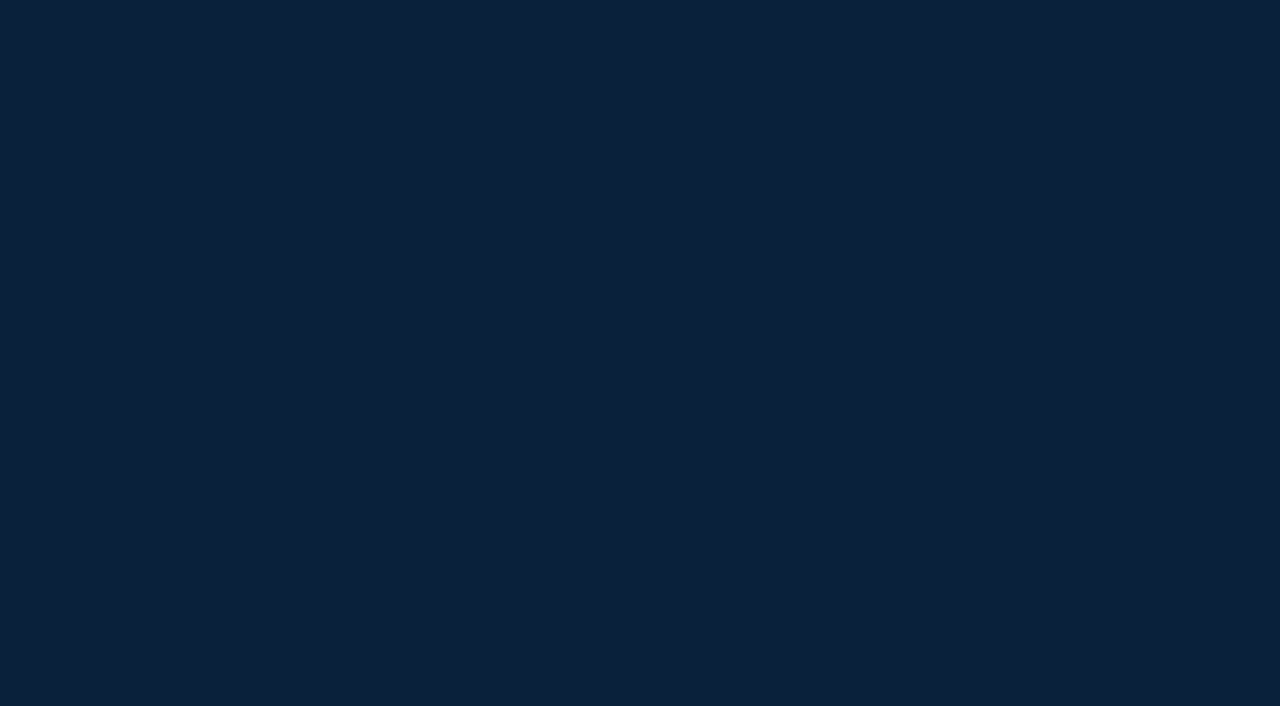
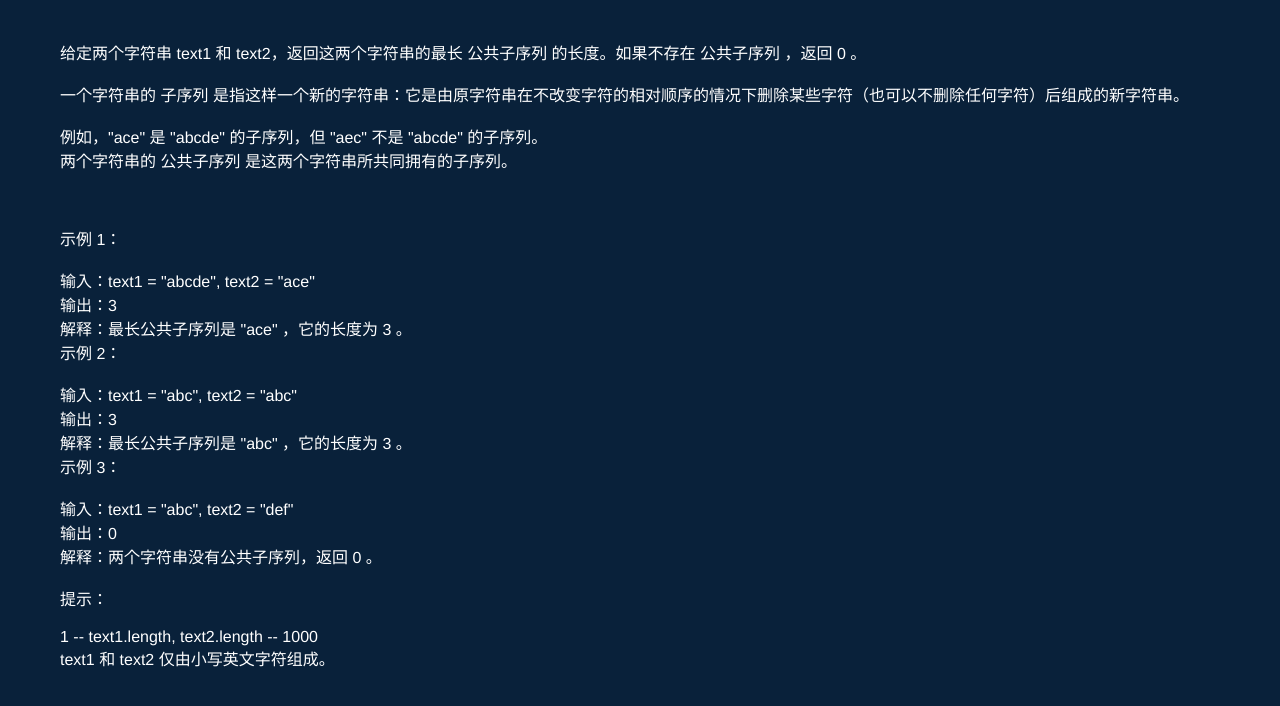
Before and after one commit to cldugujian/admin-algorithm, a Vue app: page /easy/longest-common-subsequence in a window 1280 px wide. Before the commit this address had no page. Shown: the top 706 px of the page. Built offline with nearby package versions, Linux system fonts and the light colour scheme.

Commit message:
1. 新增分类 -  medium 难度算法
2. 新增算法 longest-common-subsequence - 搭框架

```diff
--- a/src/views/home-index.vue
+++ b/src/views/home-index.vue
@@ -1,23 +1,16 @@
 <template>
-  <main class="home">
-    <h1 class="home-title">Other</h1>
+  <main>
+    <section class="home" v-for="itemOuter in category" :key="itemOuter">
+      <h1 class="home-title">{{ itemOuter.classify }}</h1>
       <ul class="home-main flex">
-      <li v-for="item in other"
-          @click="goJump(item.routeName)"
+        <li v-for="itemInner in itemOuter.list"
+            @click="goJump(itemInner.routeName)"
             class="home-list"
-          :key="item">
-        {{ item.title }}
+            :key="itemInner">
+          {{ itemInner.title }}
         </li>
       </ul>
-    <h1 class="home-title">Easy</h1>
-    <ul class="home-main flex">
-      <li v-for="item in easy"
-          @click="goJump(item.routeName)"
-          class="home-list"
-          :key="item">
-        {{ item.title }}
-      </li>
-    </ul>
+    </section>
 
   </main>
 </template>
@@ -28,13 +21,19 @@
     name: 'home-index',
     data(){
       return{
-        other:[
+        category:[
+          {
+            classify:'other',
+            list:[
               { routeName:'bubble-sort',title:'冒泡排序'},
               { routeName:'insert-sort',title:'插入排序'},
               { routeName:'select-sort',title:'选择排序'},
               { routeName:'common-string',title:'最大公共字符'},
-        ],
-        easy:[
+            ]
+          },
+          {
+            classify:'easy',
+            list:[
               { routeName:'two-sum',title:'1. 两数之和'},
               { routeName:'is-palindrome',title:'9. 回文数'},
               { routeName:'longest-common-prefix',title:'14. 最长公共前缀'},
@@ -45,6 +44,14 @@
               { routeName:'my-sqrt',title:'69. x的平方根'},
               { routeName:'climb-stairs',title:'70. 爬楼梯'},
               { routeName:'reverse-string',title:'344. 反转字符串'},
+            ]
+          },
+          {
+            classify:'medium',
+            list:[
+              { routeName:'longest-common-subsequence',title:'剑指 Offer II 095. 最长公共子序列'},
+            ]
+          },
         ],
       }
     },
--- /dev/null
+++ b/src/views/medium/longest-common-subsequence.vue
@@ -0,0 +1,53 @@
+<template>
+  <main>
+
+    给定两个字符串 text1 和 text2，返回这两个字符串的最长 公共子序列 的长度。如果不存在 公共子序列 ，返回 0 。<br>
+    <br>
+    一个字符串的 子序列 是指这样一个新的字符串：它是由原字符串在不改变字符的相对顺序的情况下删除某些字符（也可以不删除任何字符）后组成的新字符串。<br>
+    <br>
+    例如，"ace" 是 "abcde" 的子序列，但 "aec" 不是 "abcde" 的子序列。<br>
+    两个字符串的 公共子序列 是这两个字符串所共同拥有的子序列。<br>
+    <br>
+     <br>
+    <br>
+    示例 1：<br>
+    <br>
+    输入：text1 = "abcde", text2 = "ace"<br>
+    输出：3<br>
+    解释：最长公共子序列是 "ace" ，它的长度为 3 。<br>
+    示例 2：<br>
+    <br>
+    输入：text1 = "abc", text2 = "abc"<br>
+    输出：3<br>
+    解释：最长公共子序列是 "abc" ，它的长度为 3 。<br>
+    示例 3：<br>
+    <br>
+    输入：text1 = "abc", text2 = "def"<br>
+    输出：0<br>
+    解释：两个字符串没有公共子序列，返回 0 。<br>
+    <br>
+    提示：<br>
+    <br>
+    1 -- text1.length, text2.length -- 1000<br>
+    text1 和 text2 仅由小写英文字符组成。<br>
+
+  </main>
+</template>
+
+<script>
+  export default {
+    name: "longest-common-subsequence",
+    methods:{
+      longestCommonSubsequence(text1,text2){
+
+      },
+    },
+    created(){
+
+    },
+  }
+</script>
+
+<style scoped>
+
+</style>
```
Also changed, not shown: src/router/index.js (+13 -0 lines). Lines whose indentation alone changed are shown as unchanged.
